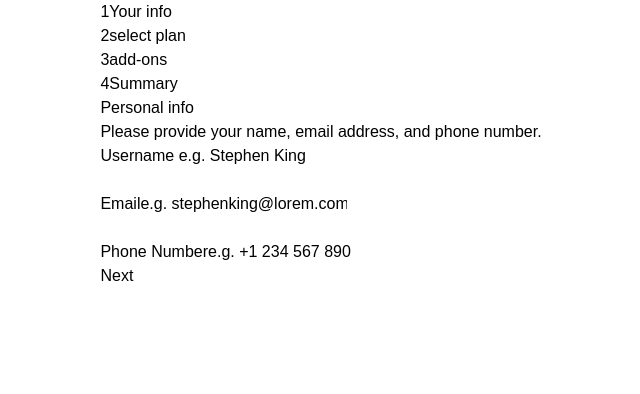
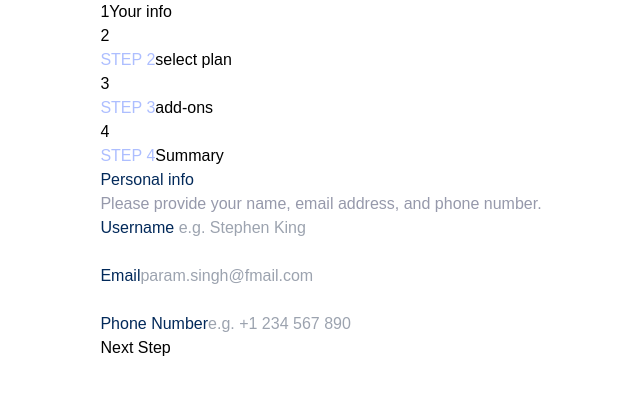
Before and after one commit to Parry-97/multi-step-form, a React (Vite) app: page / in a window 1280 px wide. Shown: the top 394 px of the page, without its empty margins (319-959 px from the left). Built offline with nearby package versions, Linux system fonts and the light colour scheme.

Commit message:
completed InfoForm layout

```diff
--- a/src/App.css
+++ b/src/App.css
@@ -1,4 +1,4 @@
-/* @import url("https://fonts.googleapis.com/css2?family=ubuntu&display=swap"); */
+/* @import url("../assets/fonts/Ubuntu-Bold.ttf"); */
 @tailwind base;
 @tailwind components;
 @tailwind utilities;
@@ -15,9 +15,33 @@
   --pastel-blue: hsl(228, 100%, 84%);
   --light-blue: hsl(206, 94%, 87%);
   --strawberry-red: hsl(354, 84%, 57%);
-  /* font-family: "Ubuntu"; */
+  --cool-gray: hsl(231, 11%, 63%);
+  --light-gray: hsl(229, 24%, 87%);
+  --magnolia: hsl(217, 100%, 97%);
+  --alabaster: hsl(231, 100%, 99%);
+  --white: hsl(0, 0%, 100%);
+
+  /* font-family: "Ubuntu-Bold"; */
 }
 
-/* .navbar { */
-/*   background-image: url("../assets/images/bg-sidebar-desktop.svg"); */
-/* } */
+.info__head {
+  color: var(--marine-blue);
+}
+
+.info__label {
+  color: var(--marine-blue);
+}
+
+.navbar__img {
+  -webkit-background-clip: padding-box;
+  -moz-background-clip: padding;
+  background-clip: padding-box;
+}
+
+.info__p {
+  color: var(--cool-gray);
+}
+
+.step__num {
+  color: var(--pastel-blue);
+}
--- a/src/App.jsx
+++ b/src/App.jsx
@@ -21,7 +21,7 @@ function App() {
    * flex items stretch to the height of the flex container by default.*/
 
   return (
-    <div className="flex grow my-20  mx-auto shadow-2xl rounded-t-xl rounded-b-xl flex-col lg:flex-row  max-w-screen-lg">
+    <div className="flex grow my-20  mx-auto shadow-2xl rounded-3xl flex-col lg:flex-row  max-w-screen-lg">
       <Navbar
         stepDescriptions={stepDescriptions}
         activeStep={activeStep}
--- a/src/components/InfoForm.jsx
+++ b/src/components/InfoForm.jsx
@@ -1,45 +1,72 @@
 const InfoForm = () => {
   return (
-    <div className="mx-auto">
-      <h1 className="block font-extrabold text-4xl">Personal info</h1>{" "}
-      <form className="flex-col max-w-lg" action="">
-        <p>Please provide your name, email address, and phone number.</p>
-        <div className="flex flex-col md:flex-row justify-between md:gap-10 ">
-          <label htmlFor="username">Username</label>{" "}
+    <div className="flex flex-col mx-auto py-16">
+      <h1 className="block font-extrabold info__head text-4xl">
+        Personal info
+      </h1>{" "}
+      <form className="grow flex flex-col gap-2 max-w-lg" action="">
+        <p className="info__p text-lg font-normal mb-10">
+          Please provide your name, email address, and phone number.
+        </p>
+        <div className="flex flex-col justify-between ">
+          <label className="info__label font-medium text-sm" htmlFor="username">
+            Username
+          </label>{" "}
           <input
             required={true}
-            className="rounded-lg invalid:border-red-500 invalid:text-red-600
-      focus:invalid:border-red-500 focus:invalid:ring-red-500 border border-gray-300 px-2 text-center"
+            className="rounded-lg py-1.5
+      focus:invalid:border-red-500 focus:invalid:ring-red-500 border border-gray-300 px-2.5 font-medium"
             type="text"
             name="username"
-            defaultValue={"e.g. Stephen King"}
+            placeholder={"e.g. Stephen King"}
           />
         </div>
         <br />
-        <div className="flex flex-col md:flex-row justify-between md:gap-10">
-          <label htmlFor="useremail">Email</label>
+        <div className="flex flex-col  justify-between">
+          <label
+            className="info__label font-medium text-sm"
+            htmlFor="useremail"
+          >
+            Email
+          </label>
           <input
             required={true}
-            className="rounded-lg invalid:border-red-500 invalid:text-red-600
-      focus:invalid:border-red-500 focus:invalid:ring-red-500 border border-gray-300 px-2 text-center"
+            className="py-1.5 rounded-lg
+      focus:invalid:border-red-500 focus:invalid:ring-red-500 border border-gray-300 px-2.5 font-medium"
             name="useremail"
             type="email"
-            defaultValue={"e.g. stephenking@lorem.com"}
+            /*WARN: The input value is automatically validated to ensure that it's either empty
+             * or a properly-formatted email address (or list of addresses) before the form can be submitted
+             * MDN does not even recommend it for emails*/
+            placeholder={"param.singh@fmail.com"}
+            // defaultValue={"stephenking@lorem.com"}
           />
         </div>
         <br />
-        <div className="flex flex-col md:flex-row justify-between md:gap-10">
-          <label htmlFor="usernumber">Phone Number</label>
+        <div className="flex flex-col justify-between">
+          <label
+            className="info__label font-medium text-sm"
+            htmlFor="usernumber"
+          >
+            Phone Number
+          </label>
           <input
             required={true}
-            className="rounded-lg invalid:border-red-500 invalid:text-red-600
-      focus:invalid:border-red-500 focus:invalid:ring-red-500 border border-gray-300 px-2 text-center"
+            className="rounded-lg py-1.5
+      focus:invalid:border-red-500 focus:invalid:ring-red-500 border border-gray-300 px-2.5 font-medium"
             type="tel"
             name="usernumber"
-            defaultValue={"e.g. +1 234 567 890"}
+            placeholder="e.g. +1 234 567 890"
+            // defaultValue={""}
           />
         </div>
-        <button type="submit">Next</button>
+        <button
+          //HACK: Very important to understarnd the mt-auto
+          className="justify-self-end mt-auto self-end py-2 rounded-md px-4 border bg-blue-900 text-white font-medium text-lg"
+          type="submit"
+        >
+          Next Step
+        </button>
       </form>
     </div>
   );
--- a/src/components/Navbar.jsx
+++ b/src/components/Navbar.jsx
@@ -3,8 +3,8 @@ const Navbar = ({ stepDescriptions: descriptions, activeStep }) => {
   console.log(descriptions);
 
   return (
-    <div className="rounded px-10 py-10 lg:px-20 lg:py-20 bg-cover bg-[url('../../assets/images/bg-sidebar-mobile.svg')] lg:bg-[url('../../assets/images/bg-sidebar-desktop.svg')]">
-      <ul className="flex flex-row  lg:flex-col lg:items-start justify-around items-center uppercase text-base text-slate-50 font-extrabold">
+    <div className="navbar__img rounded-xl lg:rounded-r bg-clip-border px-10 py-10 lg:px-20 lg:py-20 bg-cover bg-[url('../../assets/images/bg-sidebar-mobile.svg')] lg:bg-[url('../../assets/images/bg-sidebar-desktop.svg')]">
+      <ul className="flex flex-row  lg:flex-col lg:items-start justify-center items-center uppercase text-base text-slate-50 font-extrabold">
         {descriptions.map((description, i) => {
           return activeStep == i ? (
             <li key={i} className="mt-5">
@@ -14,12 +14,19 @@ const Navbar = ({ stepDescriptions: descriptions, activeStep }) => {
               <span className="hidden lg:inline">{description}</span>
             </li>
           ) : (
-            <li key={i} className="mt-5">
+            <li key={i} className="mt-5 flex flex-row items-center">
               <span className="rounded-full text-center  py-1 px-3 border-2 border-white inline-block mr-5">
                 {i + 1}
               </span>
 
-              <span className="hidden lg:inline">{description}</span>
+              <span className="hidden lg:inline-flex justify-start">
+                <div className="flex flex-col">
+                  <span className="step__num text-sm font-light">
+                    STEP {i + 1}
+                  </span>
+                  <span>{description}</span>
+                </div>
+              </span>
             </li>
           );
         })}
--- a/src/index.css
+++ b/src/index.css
@@ -11,6 +11,7 @@
 :root {
   font-family: "Ubuntu", Arial, Helvetica, sans-serif;
   height: 100%;
+
   /* font-size: 16px; */
 }
 
@@ -25,11 +26,12 @@
 /**/
 body {
   margin: 0;
+
   /* display: flex; */
   place-items: center;
 
-  min-width: 580px;
-  min-height: 700px;
+  min-width: 375px;
+  min-height: 800px;
   /*WARN: This is important to allow the body to strech entire viewport instead of limiting it
   *       to wrap the internal content*/
   /* min-height: 100vh; */
```
